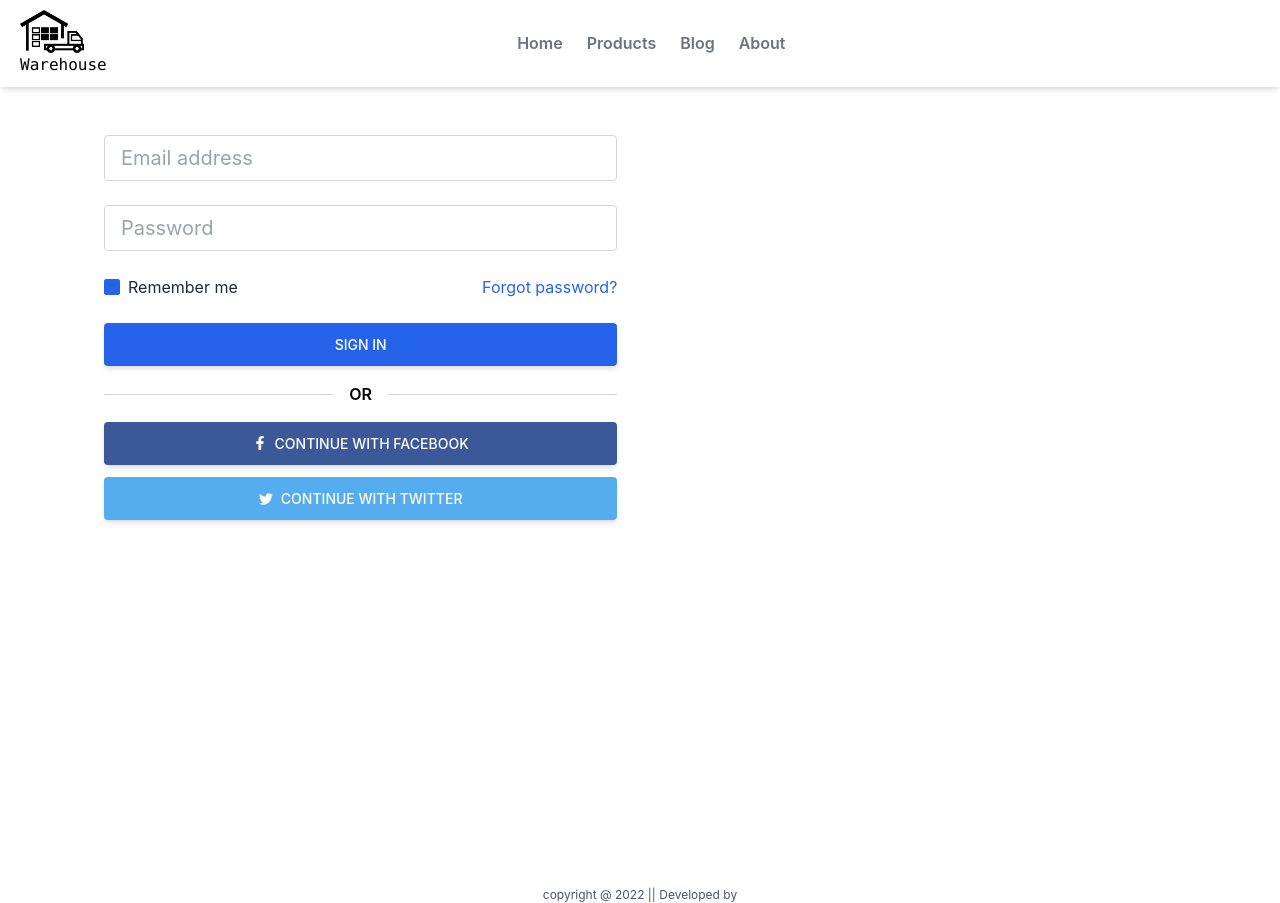
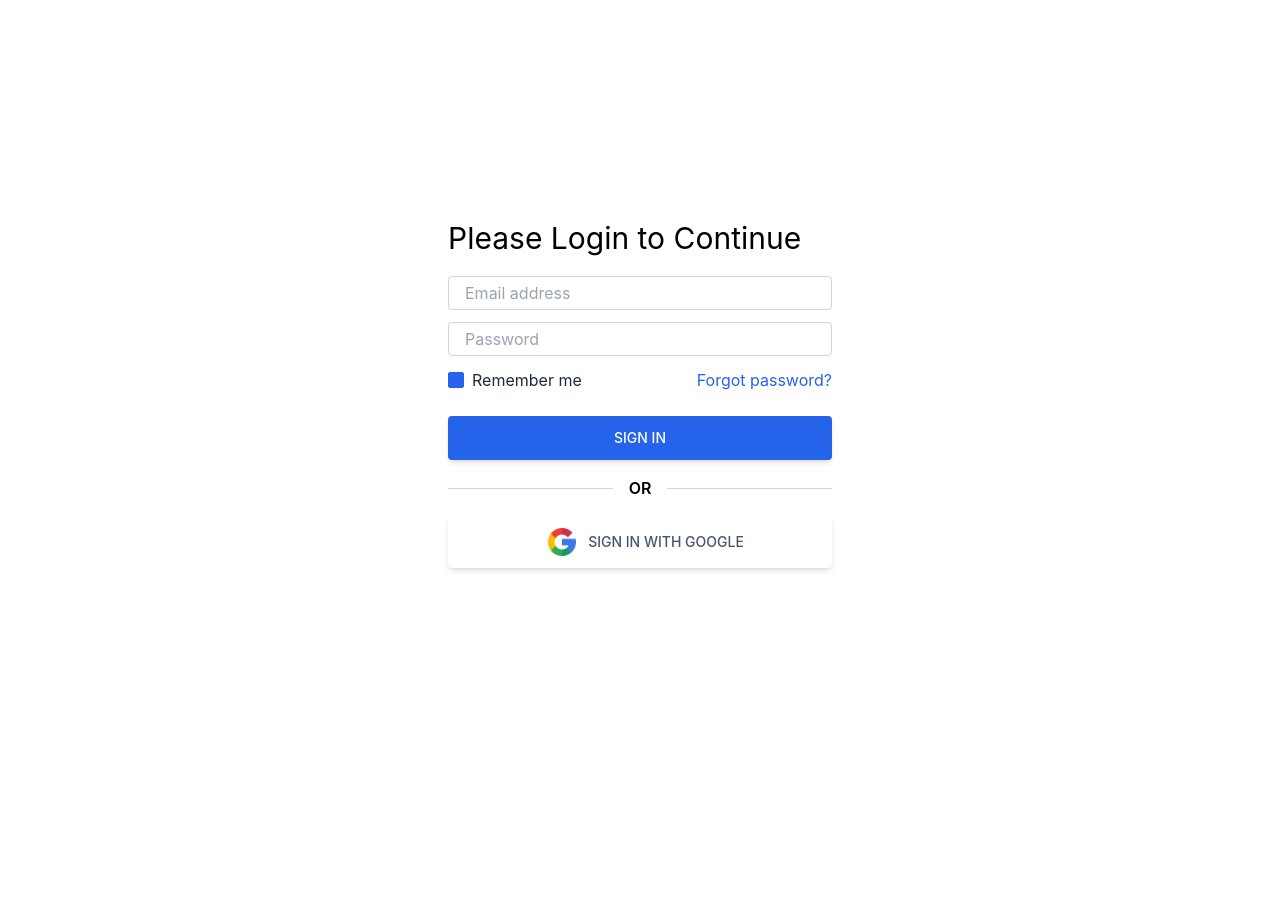
Before and after one commit to ijTuhin/warehouse-management-ui, a React (Create React App) app: page /login in a window 1280 px wide. After the commit the page ends 800 px from the top, so only its background shows below. Built offline with nearby package versions, Linux system fonts and the light colour scheme; what tw-elements would draw is missing.

Commit message:
login form created, header-footer section added individually to home section

```diff
--- a/src/App.js
+++ b/src/App.js
@@ -1,19 +1,15 @@
 import { Route, Routes } from 'react-router-dom';
 import './App.css';
 import Login from './Pages/Authentication/Login/Login';
-import Footer from './Pages/Common/Footer/Footer';
-import Header from './Pages/Common/Header/Header';
 import Home from './Pages/HomePage/Home';
 
 function App() {
   return (
     <div className='relative'>
-      <Header></Header>
       <Routes>
         <Route path='/' element={<Home></Home>}/>
         <Route path='/login' element={<Login></Login>}/>
       </Routes>
-      <Footer></Footer>
     </div>
   );
 }
--- a/src/Pages/Authentication/Login/Login.js
+++ b/src/Pages/Authentication/Login/Login.js
@@ -1,23 +1,21 @@
 import React from 'react';
-
+import {Google} from '../../../index';
 const Login = () => {
     return (
-        <div>
-            <section class="h-screen">
-                <div class="container px-6 py-12 h-full">
-                    <div class="md:w-8/12 lg:w-5/12 lg:ml-20">
-                        <form>
-                            <div class="mb-6">
+        <div class="container h-screen flex flex-col justify-center items-center px-6 py-12">
+            <form className='w-96'>
+            <h2 className='text-3xl w-full mb-5'>Please Login to Continue</h2>
+                <div class="mb-3">
                     <input
                         type="text"
-                                    class="form-control block w-full px-4 py-2 text-xl font-normal text-gray-700 bg-white bg-clip-padding border border-solid border-gray-300 rounded transition ease-in-out m-0 focus:text-gray-700 focus:bg-white focus:border-blue-600 focus:outline-none"
+                        class="form-control block w-full px-4 py-1 text-base font-normal text-gray-700 bg-white bg-clip-padding border border-solid border-gray-300 rounded transition ease-in-out m-0 focus:text-gray-700 focus:bg-white focus:border-blue-600 focus:outline-none"
                         placeholder="Email address"
                     />
                 </div>
-                            <div class="mb-6">
+                <div class="mb-3">
                     <input
                         type="password"
-                                    class="form-control block w-full px-4 py-2 text-xl font-normal text-gray-700 bg-white bg-clip-padding border border-solid border-gray-300 rounded transition ease-in-out m-0 focus:text-gray-700 focus:bg-white focus:border-blue-600 focus:outline-none"
+                        class="form-control block w-full px-4 py-1 text-base font-normal text-gray-700 bg-white bg-clip-padding border border-solid border-gray-300 rounded transition ease-in-out m-0 focus:text-gray-700 focus:bg-white focus:border-blue-600 focus:outline-none"
                         placeholder="Password"
                     />
                 </div>
@@ -55,46 +53,13 @@ const Login = () => {
                     <p class="text-center font-semibold mx-4 mb-0">OR</p>
                 </div>
 
-                            <a
-                                class="px-7 py-3 text-white font-medium text-sm leading-snug uppercase rounded shadow-md hover:shadow-lg focus:shadow-lg focus:outline-none focus:ring-0 active:shadow-lg transition duration-150 ease-in-out w-full flex justify-center items-center mb-3"
-                                style={{backgroundColor: "#3b5998"}}
-                                href="#!"
-                                role="button"
-                                data-mdb-ripple="true"
-                                data-mdb-ripple-color="light"
-                            >
-                                <svg
-                                    xmlns="http://www.w3.org/2000/svg"
-                                    viewBox="0 0 320 512"
-                                    class="w-3.5 h-3.5 mr-2"
-                                >
-                                    <path
-                                        fill="currentColor"
-                                        d="M279.14 288l14.22-92.66h-88.91v-60.13c0-25.35 12.42-50.06 52.24-50.06h40.42V6.26S260.43 0 225.36 0c-73.22 0-121.08 44.38-121.08 124.72v70.62H22.89V288h81.39v224h100.17V288z"
-                                    /></svg>Continue with Facebook
-                            </a>
-                            <a
-                                class="px-7 py-3 text-white font-medium text-sm leading-snug uppercase rounded shadow-md hover:shadow-lg focus:shadow-lg focus:outline-none focus:ring-0 active:shadow-lg transition duration-150 ease-in-out w-full flex justify-center items-center"
-                                style={{backgroundColor: "#55acee"}}
-                                href="#!"
-                                role="button"
-                                data-mdb-ripple="true"
-                                data-mdb-ripple-color="light"
-                            >
-                                <svg
-                                    xmlns="http://www.w3.org/2000/svg"
-                                    viewBox="0 0 512 512"
-                                    class="w-3.5 h-3.5 mr-2"
-                                >
-                                    <path
-                                        fill="currentColor"
-                                        d="M459.37 151.716c.325 4.548.325 9.097.325 13.645 0 138.72-105.583 298.558-298.558 298.558-59.452 0-114.68-17.219-161.137-47.106 8.447.974 16.568 1.299 25.34 1.299 49.055 0 94.213-16.568 130.274-44.832-46.132-.975-84.792-31.188-98.112-72.772 6.498.974 12.995 1.624 19.818 1.624 9.421 0 18.843-1.3 27.614-3.573-48.081-9.747-84.143-51.98-84.143-102.985v-1.299c13.969 7.797 30.214 12.67 47.431 13.319-28.264-18.843-46.781-51.005-46.781-87.391 0-19.492 5.197-37.36 14.294-52.954 51.655 63.675 129.3 105.258 216.365 109.807-1.624-7.797-2.599-15.918-2.599-24.04 0-57.828 46.782-104.934 104.934-104.934 30.213 0 57.502 12.67 76.67 33.137 23.715-4.548 46.456-13.32 66.599-25.34-7.798 24.366-24.366 44.833-46.132 57.827 21.117-2.273 41.584-8.122 60.426-16.243-14.292 20.791-32.161 39.308-52.628 54.253z"
-                                    /></svg>Continue with Twitter
-                            </a>
+                <button type='submit'
+                    class="px-7 py-3 text-slate-600 bg-white font-medium text-sm rounded shadow-md hover:shadow-lg focus:shadow-lg w-full uppercase flex justify-center items-center mb-3"><img className='w-7 mx-3' src={Google} alt="" /> Sign in with Google
+                </button>
             </form>
+            <div class="">
+
             </div>
-                </div>
-            </section>
         </div>
     );
 };
--- a/src/Pages/HomePage/Home.js
+++ b/src/Pages/HomePage/Home.js
@@ -1,12 +1,16 @@
 import React from 'react';
+import Header from '../Common/Header/Header';
+import Footer from '../Common/Footer/Footer';
 import Banner from './Banner/Banner';
 import Items from './Items/Items';
 
 const Home = () => {
     return (
         <div>
+            <Header></Header>
             <Banner></Banner>
             <Items></Items>
+            <Footer></Footer>
         </div>
     );
 };
--- a/src/index.js
+++ b/src/index.js
@@ -21,3 +21,4 @@ reportWebVitals();
 export const logo = require('./images/logo.jpg');
 export const blank = require('./images/blank.png');
 export const header = require('./images/header.png');
+export const Google = require('./icons/google.png');
```
Also changed, not shown: src/icons/google.png (added). Lines whose indentation alone changed are shown as unchanged.
